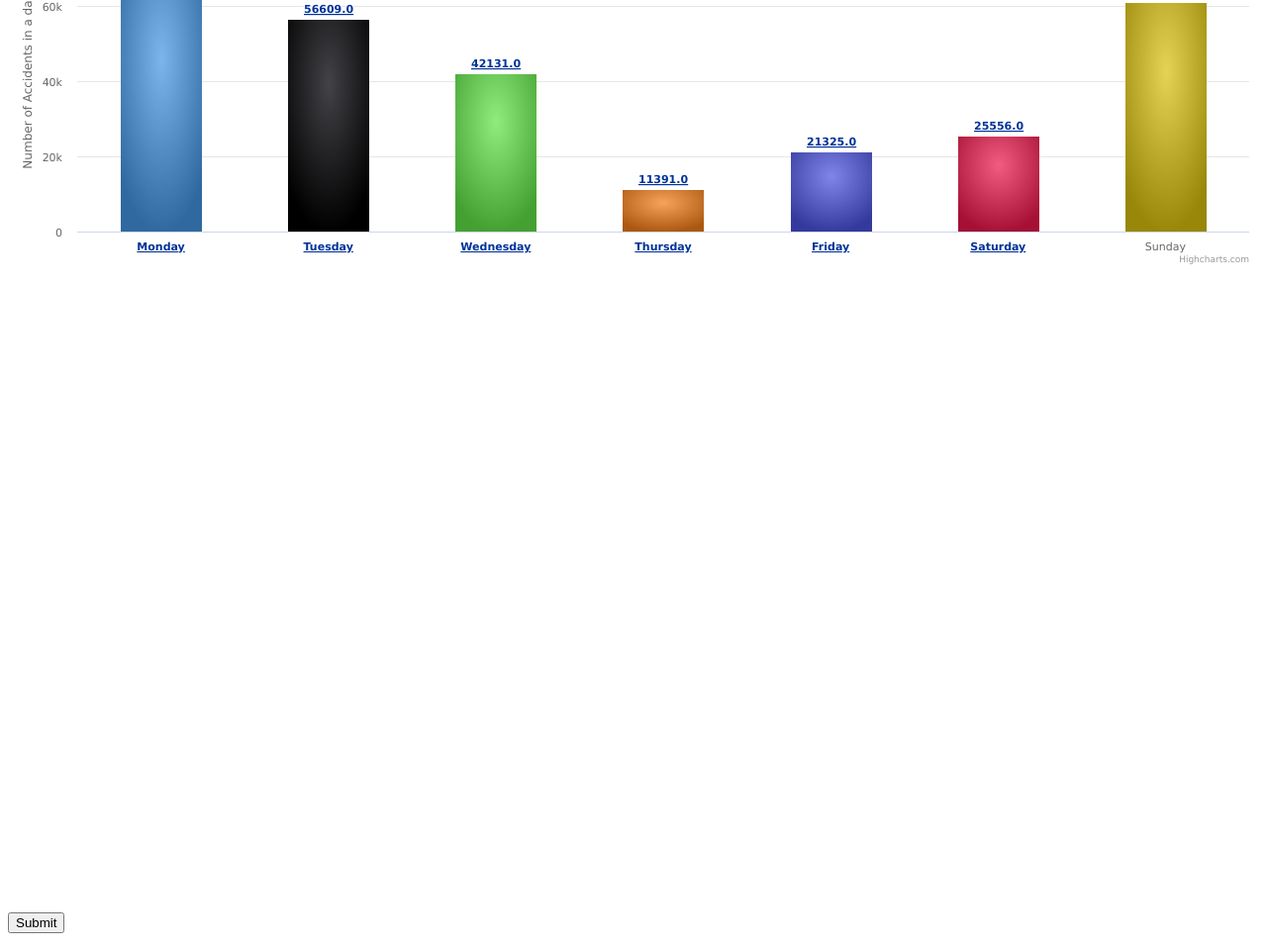
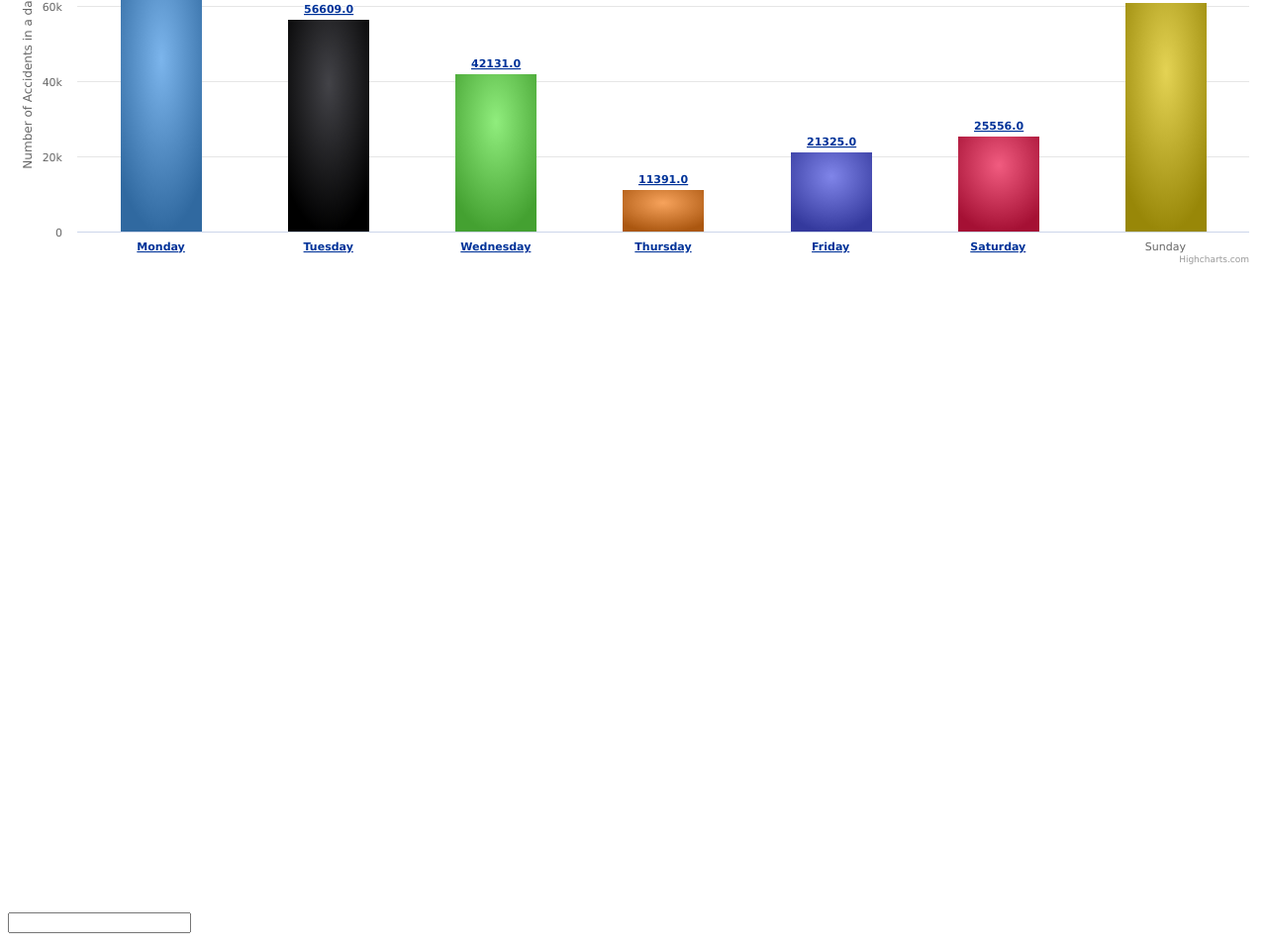
Before and after one commit to digvijaykumaryarlagadda/ReachMeTwitter, a plain HTML site: page index.html in a window 1280 px wide. Shown: the part 2210-3169 px from the top of the page at 99% size. Drawn offline with nearby package versions, Linux system fonts and the light colour scheme; a script that the page names is missing.

Commit message:
Update index.html

```diff
--- a/index.html
+++ b/index.html
@@ -788,7 +788,7 @@ d3.select(self.frameElement).style("height", diameter + "px");
 (today,708)
 (Fatal,701)
 </textarea>
-<input type="submit">
+<input type="Top Twitter users">
 </form>
     </body>
 </html>
```
